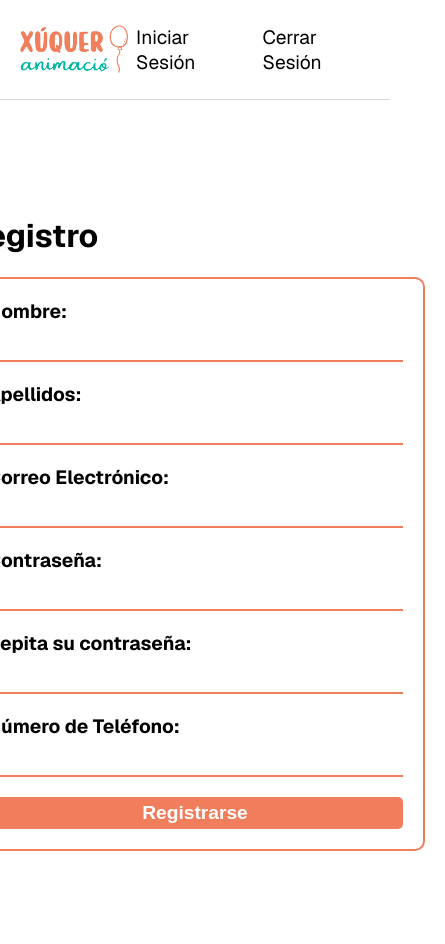
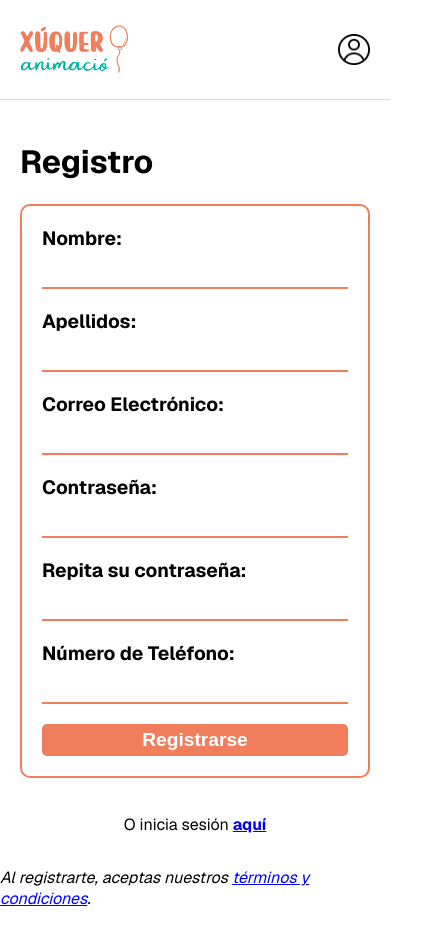
Before and after one commit to xuqueranimacio/inscripciones, a Next.js app: page /registro in a window 390 px wide. Shown: the whole page, 445 px wide, since content can reach past the window. Built offline with nearby package versions, Linux system fonts and the light colour scheme.

Commit message:
v1.4 fixed header adn responsiveness

```diff
--- a/src/app/administrador/actividad/[id]/page.jsx
+++ b/src/app/administrador/actividad/[id]/page.jsx
@@ -62,7 +62,11 @@ export default function Page() {
       </div>
 
       <FormCreator actividadId={actividadID} styles={styles} initialFields={formFields} />
-      <button onClick={handleDownloadXlsx}>Descargar Excel</button>
+
+      <div className={styles.excelContainer}>
+        <h2>Excel con Datos</h2>
+        <button onClick={handleDownloadXlsx} className={styles.excel}>Descargar Excel</button>
+      </div>
     </main>
   );
 }
--- a/src/app/cliente/[clienteId]/page.jsx
+++ b/src/app/cliente/[clienteId]/page.jsx
@@ -12,6 +12,11 @@ export default function Page({ params }) {
     const [misActividades, setMisActividades] = useState(null);
     const [todasActividades, setTodasActividades] = useState(null);
     const [isLoading, setIsLoading] = useState(true);
+
+    const handleLogOut = () => {
+        localStorage.clear();
+        router.push("/");
+    };
 
     useEffect(() => {
         const user_id = localStorage.getItem("user_id");
@@ -65,6 +70,7 @@ export default function Page({ params }) {
                 <a className={styles.asideBox}>Explorar Actividades</a>
                 <a className={styles.asideBox}>Mis Actividades</a>
                 <a className={styles.asideBox}>Pagos</a>
+                <a className={styles.asideBox} onClick={handleLogOut}>Cerrar Sesión</a>
             </aside>
 
             <div className={styles.content}>
--- a/src/app/globals.css
+++ b/src/app/globals.css
@@ -69,6 +69,16 @@ header nav{
 }
 
 header nav a{
+  height: 100%;
+  display: flex;
+  align-items: center;
+}
+
+header nav img{
+  height: 40%;
+}
+
+header nav a{
   font-size: 1.2rem;
   font-weight: 400;
 }
--- a/src/app/layout.js
+++ b/src/app/layout.js
@@ -24,6 +24,10 @@ export default function RootLayout({ children }) {
   const [isLoged, setIsLoged] = useState(false);
   const router = useRouter();
 
+  const handleUserClick = () => {
+    router.push("/login");
+  };
+
   // Función para verificar si el usuario está logueado
   const checkLoginStatus = () => {
     const user_id = localStorage.getItem("user_id");
@@ -38,16 +42,6 @@ export default function RootLayout({ children }) {
 
   const handleLogoClick = () => {
     router.push("/");
-  };
-
-  const handleLogOut = () => {
-    localStorage.clear();
-    setIsLoged(false);
-    router.push("/");
-  };
-
-  const handleLogIn = () => {
-    router.push("/login");
   };
 
   // Re-renderizar cuando localStorage cambie
@@ -73,12 +67,7 @@ export default function RootLayout({ children }) {
           </a>
 
           <nav className={`${geistMono.variable} nav`}>
-            {isLoged ? (
-              <a onClick={handleLogOut}>Cerrar Sesión</a>
-            ) : (
-              <a onClick={handleLogIn}>Iniciar Sesión</a>
-            )}
-            <a onClick={handleLogOut}>Cerrar Sesión</a>
+              <a onClick={handleUserClick}><img src="usuario.png" /></a>
           </nav>
         </header>
 
--- a/src/app/login/login.module.css
+++ b/src/app/login/login.module.css
@@ -1,6 +1,6 @@
 .main{
     display: flex;
-    height: 100dvh;
+    width: 100%;
     flex-direction: column;
 
     align-items: center;
@@ -76,7 +76,29 @@
 
 }
 
+.registro{
+    color: blue;
+    text-decoration: underline;
+    cursor: pointer;
+}
+
 .error{
     color: red;
     margin: 0;
 }
+
+@media (min-width:320px)  {
+    .container{
+        width: 100%;
+    }
+  }
+@media (min-width:600px)  { /* portrait tablets, portrait iPad, e-readers (Nook/Kindle), landscape 800x480 phones (Android) */ }
+
+/* tablet, landscape iPad, lo-res laptops ands desktops */
+@media (min-width:801px)  {
+    .container{
+        width: 500px;
+    }
+}
+@media (min-width:1025px) { /* big landscape tablets, laptops, and desktops */ }
+@media (min-width:1281px) { /* hi-res laptops and desktops */ }
--- a/src/app/login/page.jsx
+++ b/src/app/login/page.jsx
@@ -27,6 +27,10 @@ export default function Home() {
     mail: "",
     contrasena: ""
   });
+
+  const handleRegisterClick = () => {
+    router.push("/registro");
+  };
 
   // Función para validar el formulario
   const validateForm = () => {
@@ -106,7 +110,9 @@ export default function Home() {
           {errors.general && <p style={{color: 'red'}}>{errors.general}</p>}
 
           <button onClick={handleSubmit} className={styles.postButton}>Acceder</button>
+
         </div>
+        <p>O registrate <a onClick={handleRegisterClick} className={styles.registro}><b>aquí</b></a></p>
       </div>
     </main>
   );
--- a/src/app/registro/page.jsx
+++ b/src/app/registro/page.jsx
@@ -6,6 +6,14 @@ import { registroCliente } from "../components/db";
 
 export default function Home() {
   const router = useRouter();
+
+  const handleClickLogin = () => {
+    router.push("/login");
+  };
+
+  const handleTermsClick = () => {
+    router.push("/terms");
+  };
 
   const [clienteData, setClienteData] = useState({
     nombre: "",
@@ -171,6 +179,8 @@ export default function Home() {
           </button>
         </form>
       </div>
+      <p>O inicia sesión <a onClick={handleClickLogin} className={styles.registro}><b>aquí</b></a></p>
+      <p><i>Al registrarte, aceptas nuestros <a onClick={handleTermsClick} className={styles.registro}>términos y condiciones</a>.</i></p>
     </main>
   );
 }
```
Also changed, not shown: src/app/actividad/actividad.module.css (+17 -0 lines), public/usuario.png (added).
